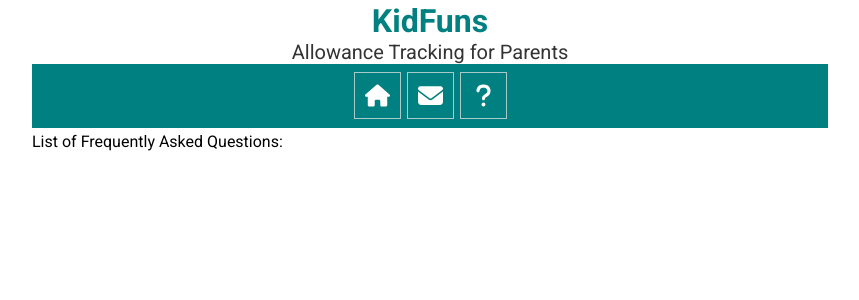
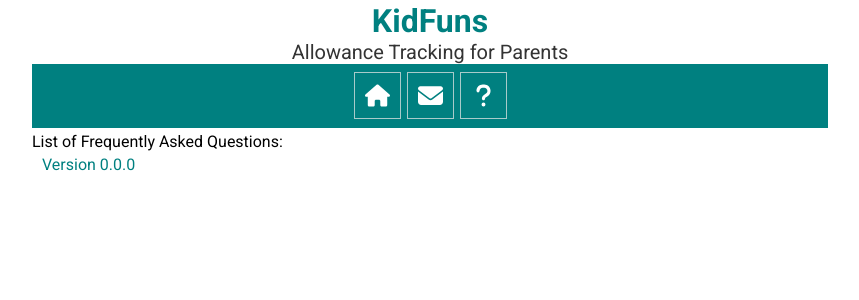
Before and after one commit to onyxdragun/KidFuns, a React (Vite) app: page /faq in a window 1280 px wide. Shown: the top 300 px of the page, without its empty margins (210-1069 px from the left). Built offline with nearby package versions, Linux system fonts and the light colour scheme; no server answers.

Commit message:
Changes to make ChangeLog work with build environment versioning

```diff
--- /dev/null
+++ b/src/components/ChangeLog.jsx
@@ -0,0 +1,13 @@
+import React from "react";
+import { Link } from "react-router-dom";
+
+
+const ChangeLog = () => {
+  return (
+    <div className="changelog">
+
+    </div>
+  )
+};
+
+export default ChangeLog;
--- a/src/components/Footer.jsx
+++ b/src/components/Footer.jsx
@@ -1,11 +1,16 @@
 import React from "react";
+import { Link } from "react-router-dom";
+
+import ChangeLog from "./ChangeLog";
 
 const Footer = () => {
 
   return (
     <footer className="footer content-container">
-
-    </footer>
+      <div className="footer__link">
+        <Link to="/changelog">Version {__APP_VERSION__}</Link>
+      </div>
+    </footer >
   )
 
 };
--- a/src/styles.scss
+++ b/src/styles.scss
@@ -1,6 +1,6 @@
-
 @use 'sass:color';
 @use './styles/settings' as *;
+
 @use './styles/base';
 @use './styles/components/header';
 @use './styles/components/dashboard';
@@ -17,3 +17,4 @@
 @use './styles/components/hamburgermenu';
 @use './styles/components/familysettings';
 @use './styles/components/mobilenav';
+@use './styles/components/changelog';
--- /dev/null
+++ b/src/styles/components/_changelog.scss
@@ -0,0 +1,10 @@
+@use 'sass:color';
+@use '../settings' as *;
+
+.changelog {
+  padding: 1px;
+  display: flex;
+  flex-direction: row;
+  justify-content: flex-end;
+  margin-right: 1rem;
+}
--- a/src/styles/components/_footer.scss
+++ b/src/styles/components/_footer.scss
@@ -1,3 +1,7 @@
 .footer {
 
 }
+
+.footer__link {
+  margin-left: 1rem;
+}
--- a/vite.config.js
+++ b/vite.config.js
@@ -1,6 +1,8 @@
 import { defineConfig } from 'vite';
+import { execSync } from 'child_process';
 import react from '@vitejs/plugin-react';
 import dotenv from 'dotenv';
+import packageJson from './package.json';
 
 // https://vite.dev/config/
 export default defineConfig(({ command, mode }) => {
@@ -12,7 +14,14 @@ export default defineConfig(({ command, mode }) => {
   const port = parseInt(process.env.VITE_PORT) || 4000;
   const proxyTarget = process.env.VITE_PROXY_TARGET || 'http://192.168.1.20:3000'
 
+  const version = packageJson.version;
+  const commitHash = execSync('git rev-parse --short HEAD').toString().trim();
+
   return {
+    define: {
+      __APP_VERSION__: JSON.stringify(version),
+      __COMMIT_HASH__: JSON.stringify(commitHash),
+    },
     plugins: [react()],
     resolve: {
       alias: {
```
